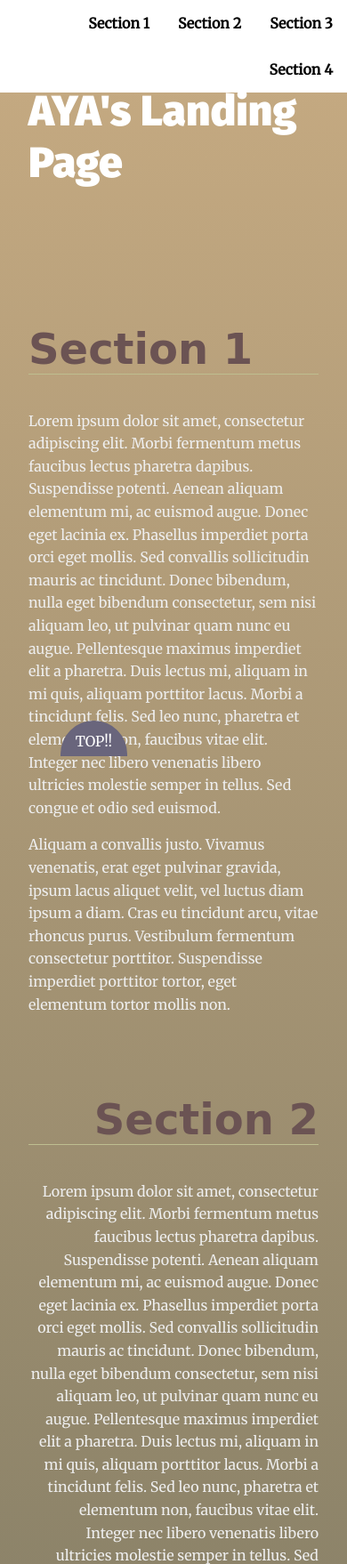
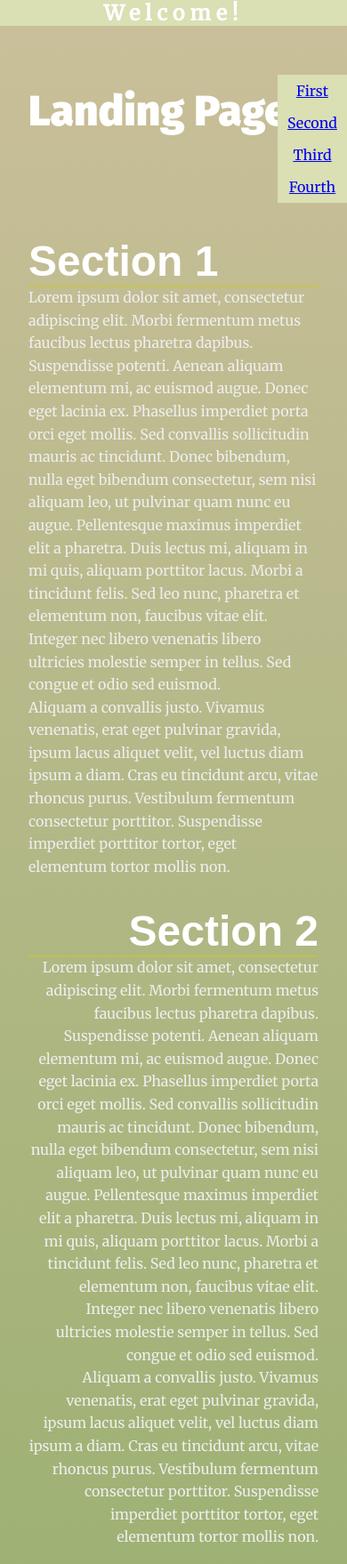
Before and after one commit to AyaNageh1111/LandingPage, a plain HTML site: page index.html in a window 390 px wide. Shown: the top 1758 px of the page at 89% size. Drawn offline with Linux system fonts and the light colour scheme.

Commit message:
update_navigation bar

```diff
--- a/css/styles.css
+++ b/css/styles.css
@@ -1,50 +1,191 @@
-/*
- *
- * CSS written based on SMACSS architecture.
- * To learn more, visit: http://smacss.com/
- *
- * For simplicity, no reset or normalize is added.
- * To learn more, visit: https://css-tricks.com/reboot-resets-reasoning/
- *
-*/
+*{
+    margin: 0px;
+    padding: 0px;
+    box-sizing: border-box;
+}
+html {
+    scroll-behavior: smooth;
+  }
+nav
+{
+    display: flex;
+    justify-content: space-around;
+    align-items: center;
+    /* min-height: 10vh; */
+    background-color: rgb(218, 223, 180);
+    position: sticky;
+    top:0px;
 
-/* ---- Base Rules ---- */
-/* html {
-    scroll-behavior: smooth;
+}
+.Welcome
+{
+    letter-spacing: 6px;
+    font-size: 20px;
+}
+.nav__a
+{
+    display: flex;
+    justify-content: space-around;
+    width: 30;
+
+}
+.nav__a li{
+    list-style: none;
+    padding: 8px;
+}
+nav .nav__a ul li a{
+    text-decoration: none;
+    font-weight: bold;
+    font-size: 20;
+    padding: 10px 20px;
+    /* display: inline-block; */
+}
+@media screen and (max-width:768px) {
+    .nav__a{
+        position: absolute;
+        /* display: none; */
+        right: 0px;
+        min-height: 10vh;
+        top: 10vh;
+        display: flex;
+        flex-direction: column;
+        align-items: center;
+        background-color: rgb(218, 223, 180);
+        width: 10%;
+    }
+}
+
+@media screen and (max-width:1024px) {
+    .nav__a{
+        width:20%
+    }
+}
+section {
+    position: relative;
+    min-height: 80vh;
+}
+
+section:nth-of-type(even) .landing__container {
+    margin-right: 0;
+    margin-left: auto;
+    text-align: right;
+}
+
+/* Background Circles */
+/* Note that background circles are created with psuedo elements before and after */
+/* Circles appear to be random do to use of :nth-of-type psuedo class */
+section:nth-of-type(odd) .landing__container::before {
+    content: '';
+    background: rgba(255, 255, 255, 0.187);
+    position: absolute;
+    z-index: -5;
+    width: 20vh;
+    height: 20vh;
+    border-radius: 50%;
+    opacity: 0;
+    transition: ease 0.5s all;
+}
+
+section:nth-of-type(even) .landing__container::before {
+    content: '';
+    background: rgb(255,255,255);
+    background: linear-gradient(0deg, rgba(255,255,255,.1) 0%, rgba(255,255,255,.2) 100%);
+    position: absolute;
+    top: 3em;
+    right: 3em;
+    z-index: -5;
+    width: 10vh;
+    height: 10vh;
+    border-radius: 50%;
+    opacity: 0;
+    transition: ease 0.5s all;
+}
+
+section:nth-of-type(3n) .landing__container::after {
+    content: '';
+    background: rgb(255,255,255);
+    background: linear-gradient(0deg, rgba(255,255,255,.1) 0%, rgba(255,255,255,.2) 100%);
+    position: absolute;
+    right: 0;
+    bottom: 0;
+    z-index: -5;
+    width: 10vh;
+    height: 10vh;
+    border-radius: 50%;
+    opacity: 0;
+    transition: ease 0.5s all;
+}
+
+section:nth-of-type(3n + 1) .landing__container::after {
+    content: '';
+    background: rgb(255,255,255);
+    background: linear-gradient(0deg, rgba(255,255,255,.1) 0%, rgba(255,255,255,.2) 100%);
+    position: absolute;
+    right: 20vw;
+    bottom: -5em;
+    z-index: -5;
+    width: 15vh;
+    height: 15vh;
+    border-radius: 50%;
+    opacity: 0;
+    transition: ease 0.5s all;
+}
+
+/* #First
+{
+    background-color:rgb(3, 49, 51);
+}
+#Second
+{
+    background-color:rgb(30, 90, 51);
+}
+
+#Third
+{
+    background-color:rgb(3, 49, 91);
+}
+
+#Fourth
+{
+    background-color: crimson;
 } */
 
+.active{
+    background-color: rgb(72, 124, 65); ;
+    transition: 0.3 ease background-color ;
+}
+.active a{
+    color: rgb(218, 223, 180);
+}
+
 body {
-  background: rgb(172, 221, 171);
-  background: linear-gradient(
-    0deg,
-    rgb(65, 80, 73) 0%,
-    rgb(199, 171, 130) 100%
-  );
+    background: rgb(218, 223, 180);
+    background: linear-gradient(0deg, rgb(119, 165, 82) 0%, rgb(202, 191, 154) 100%);
     margin: 0;
-  font-family: "Merriweather", serif;
+    font-family: 'Merriweather', serif;
     color: #fff;
 }
 
+
 /* Typeography General*/
 h1 {
-  font-family: "Fira Sans", sans-serif;
+    font-family: 'Fira Sans', sans-serif;
     font-size: 3em;
     margin: 2em 1rem;
 }
 
-@media only screen and (min-width: 30em) {
+@media only screen and (min-width: 35em){
     h1 {
-    font-family: "Oxygen", Serif;
         font-size: 7em;
         margin: 2em 4rem 1em;
     }
 }
 
 h2 {
-  border-bottom: 1px solid rgb(190, 190, 144);
-  font-family: "Oxygen", Cursive;
+    border-bottom: 1px solid #cc1;
+    font-family: 'Oxygen', Sans-Serif;
     font-size: 3em;
-  color: rgb(107, 83, 83);
+    color: #fff;
 }
 
 p {
@@ -64,14 +205,13 @@ main {
 
 section {
     position: relative;
-  min-height: 90vh;
+    min-height: 80vh;
 }
+
 
 /* ---- Module Rules ---- */
 
 /* Navigation Styles*/
-/***********************************  a button to make more sections  *****************************/
-
 .navbar__menu ul {
     padding-left: 0;
     margin: 0;
@@ -81,6 +221,7 @@ section {
 .navbar__menu li {
     display: inline-block;
 }
+
 .navbar__menu .menu__link {
     display: block;
     padding: 1em;
@@ -90,15 +231,8 @@ section {
 }
 
 .navbar__menu .menu__link:hover {
-  background: #9c7a76;
+    background: #333;
     color: #fff;
-  transition: ease 0.3s all;
-}
-
-/********************************** make a different style for active links ***********************/
-.navbar__menu .active-link {
-  background: #daac99;
-  color: rgb(255, 255, 255);
     transition: ease 0.3s all;
 }
 
@@ -113,14 +247,15 @@ section {
 
 /* Footer Styles */
 .page__footer {
-  background: rgb(0, 0, 0);
+    background: #000;
     padding: 3em;
     color: #fff;
 }
 
-.page__footer p {
+.page__footer p{
     color: #fff;
 }
+
 
 /* ---- Theme Rules ---- */
 /* Landing Container Styles */
@@ -129,7 +264,7 @@ section {
     text-align: left;
 }
 
-@media only screen and (min-width: 35em) {
+@media only screen and (min-width: 35em){
     .landing__container {
         max-width: 50em;
         padding: 4em;
@@ -146,7 +281,7 @@ section:nth-of-type(even) .landing__container {
 /* Note that background circles are created with psuedo elements before and after */
 /* Circles appear to be random do to use of :nth-of-type psuedo class */
 section:nth-of-type(odd) .landing__container::before {
-  content: "";
+    content: '';
     background: rgba(255, 255, 255, 0.187);
     position: absolute;
     z-index: -5;
@@ -158,13 +293,9 @@ section:nth-of-type(odd) .landing__container::before {
 }
 
 section:nth-of-type(even) .landing__container::before {
-  content: "";
-  background: rgb(255, 255, 255);
-  background: linear-gradient(
-    0deg,
-    rgba(255, 255, 255, 0.1) 0%,
-    rgba(255, 255, 255, 0.2) 100%
-  );
+    content: '';
+    background: rgb(255,255,255);
+    background: linear-gradient(0deg, rgba(255,255,255,.1) 0%, rgba(255,255,255,.2) 100%);
     position: absolute;
     top: 3em;
     right: 3em;
@@ -177,13 +308,9 @@ section:nth-of-type(even) .landing__container::before {
 }
 
 section:nth-of-type(3n) .landing__container::after {
-  content: "";
-  background: rgb(255, 255, 255);
-  background: linear-gradient(
-    0deg,
-    rgba(255, 255, 255, 0.1) 0%,
-    rgba(255, 255, 255, 0.2) 100%
-  );
+    content: '';
+    background: rgb(255,255,255);
+    background: linear-gradient(0deg, rgba(255,255,255,.1) 0%, rgba(255,255,255,.2) 100%);
     position: absolute;
     right: 0;
     bottom: 0;
@@ -196,13 +323,9 @@ section:nth-of-type(3n) .landing__container::after {
 }
 
 section:nth-of-type(3n + 1) .landing__container::after {
-  content: "";
-  background: rgb(255, 255, 255);
-  background: linear-gradient(
-    0deg,
-    rgba(255, 255, 255, 0.1) 0%,
-    rgba(255, 255, 255, 0.2) 100%
-  );
+    content: '';
+    background: rgb(255,255,255);
+    background: linear-gradient(0deg, rgba(255,255,255,.1) 0%, rgba(255,255,255,.2) 100%);
     position: absolute;
     right: 20vw;
     bottom: -5em;
@@ -214,17 +337,13 @@ section:nth-of-type(3n + 1) .landing__container::after {
     transition: ease 0.5s all;
 }
 
+
 /* ---- Theme State Rules ---- */
 /* Section Active Styles */
 /* Note: your-active-class class is applied through javascript. You should update the class here and in the index.html to what you set in your javascript file.  */
 section.your-active-class {
-  background: rgba(141, 109, 146, 0.5);
-  background: linear-gradient(
-    0deg,
-    rgba(120, 111, 121, 0.69) 0%,
-    rgba(187, 106, 106, 0.45) 100%
-  );
-  border-radius: 20px;
+    background: rgb(194, 73, 52);
+    background: linear-gradient(0deg, rgba(228, 218, 89, 0.4) 0%, rgba(115, 150, 76, 0) 100%);
 }
 
 section.your-active-class .landing__container::before {
@@ -240,31 +359,13 @@ section.your-active-class .landing__container::after {
 /* Section Active Styles Keyframe Animations */
 @keyframes rotate {
 	from {
-    transform: rotate(0deg) translate(-1em) rotate(0deg);
+		transform: rotate(0deg)
+		           translate(-1em)
+		           rotate(0deg);
 	}
 	to {
-    transform: rotate(360deg) translate(-1em) rotate(-360deg);
+		transform: rotate(360deg)
+		           translate(-1em)
+		           rotate(-360deg);
 	}
 }
-/****************************** making some changes on the button on small screens **************************/
-@media only screen and (max-width: 39.5em) {
-  .navbar__menu #btn {
-    top: 100%;
-    font-size: 17px;
-    width: 7.5em;
-    height: 1.8em;
-  }
-}
-#to-top {
-  border-radius: 60px 60px 0px 0px;
-  background-color: #69657c;
-  width: 75px;
-  height: 40px;
-  text-align: center;
-  line-height: 47px;
-  position: fixed;
-  bottom: -6px;
-  margin-left: 20px;
-  cursor: pointer;
-  /* display: none; */
-}
--- a/index.html
+++ b/index.html
@@ -1,5 +1,6 @@
-<!DOCTYPE >
-<html lang="en">
+<!DOCTYPE html>
+<html lang= "en">
+
 <head>
     <meta charset="UTF-8">
     <meta name="viewport" content="width=device-width, initial-scale=1.0">
@@ -8,26 +9,31 @@
     <!-- Load Google Fonts -->
     <link href="https://fonts.googleapis.com/css?family=Fira+Sans:900|Merriweather&display=swap" rel="stylesheet">  <!-- Load Styles -->
     <link href="css/styles.css" rel="stylesheet">
+    <!-- link the css -->
+    <link rel ="stylesheet" href="style.css">
 </head>
+
 <body>
-  <!-- HTML Follows BEM naming conventions
-  IDs are only used for sections to connect menu achors to sections -->
     <header class="page__header">
     <nav class="navbar__menu">
-      <!-- Navigation starts as empty UL that will be populated with JS -->
-      <ul id="navbar__list"></ul>
+        <!-- just a welcoming -->
+        <div class ="Welcome">
+            <h3>Welcome!</h3>
+        </div>
+
+        <ul class="nav__a" id="navbar__list">
+            <li class= "section1 active"><a href="#section1">First</a></li>
+            <li class="section2"><a href="#section2">Second</a></li>
+            <li class="section3"><a href="#section3">Third</a></li>
+            <li class="section4"><a href="#section4">Fourth</a></li>
+        </ul>
     </nav>
 </header>
 <main>
-
-
-      <h1>AYA's Landing Page </h1>
+    <header class="main__hero">
+        <h1>Landing Page </h1>
         </header>
-    <!-- Each Section has an ID (used for the anchor) and
-    a data attribute that will populate the li node.
-    Adding more sections will automatically populate nav.
-    The first section is set to active class by default -->
-    <section  id="section1" data-nav="Section 1"  >
+        <section id="section1" data-nav="Section 1" class="your-active-class">
             <div class="landing__container">
               <h2>Section 1</h2>
               <p>Lorem ipsum dolor sit amet, consectetur adipiscing elit. Morbi fermentum metus faucibus lectus pharetra dapibus. Suspendisse potenti. Aenean aliquam elementum mi, ac euismod augue. Donec eget lacinia ex. Phasellus imperdiet porta orci eget mollis. Sed convallis sollicitudin mauris ac tincidunt. Donec bibendum, nulla eget bibendum consectetur, sem nisi aliquam leo, ut pulvinar quam nunc eu augue. Pellentesque maximus imperdiet elit a pharetra. Duis lectus mi, aliquam in mi quis, aliquam porttitor lacus. Morbi a tincidunt felis. Sed leo nunc, pharetra et elementum non, faucibus vitae elit. Integer nec libero venenatis libero ultricies molestie semper in tellus. Sed congue et odio sed euismod.</p>
@@ -54,17 +60,13 @@
           <section id="section4" data-nav="Section 4">
             <div class="landing__container">
               <h2>Section 4</h2>
-        <p>I am trying to add new content HEREEEEEEEEEE. Lorem ipsum dolor sit amet, consectetur adipiscing elit. Morbi fermentum metus faucibus lectus pharetra dapibus. Suspendisse potenti. Aenean aliquam elementum mi, ac euismod augue. Donec eget lacinia ex. Phasellus imperdiet porta orci eget mollis. Sed convallis sollicitudin mauris ac tincidunt. Donec bibendum, nulla eget bibendum consectetur, sem nisi aliquam leo, ut pulvinar quam nunc eu augue. Pellentesque maximus imperdiet elit a pharetra. Duis lectus mi, aliquam in mi quis, aliquam porttitor lacus. Morbi a tincidunt felis. Sed leo nunc, pharetra et elementum non, faucibus vitae elit. Integer nec libero venenatis libero ultricies molestie semper in tellus. Sed congue et odio sed euismod.</p>
+              <p>Lorem ipsum dolor sit amet, consectetur adipiscing elit. Morbi fermentum metus faucibus lectus pharetra dapibus. Suspendisse potenti. Aenean aliquam elementum mi, ac euismod augue. Donec eget lacinia ex. Phasellus imperdiet porta orci eget mollis. Sed convallis sollicitudin mauris ac tincidunt. Donec bibendum, nulla eget bibendum consectetur, sem nisi aliquam leo, ut pulvinar quam nunc eu augue. Pellentesque maximus imperdiet elit a pharetra. Duis lectus mi, aliquam in mi quis, aliquam porttitor lacus. Morbi a tincidunt felis. Sed leo nunc, pharetra et elementum non, faucibus vitae elit. Integer nec libero venenatis libero ultricies molestie semper in tellus. Sed congue et odio sed euismod.</p>
 
               <p>Aliquam a convallis justo. Vivamus venenatis, erat eget pulvinar gravida, ipsum lacus aliquet velit, vel luctus diam ipsum a diam. Cras eu tincidunt arcu, vitae rhoncus purus. Vestibulum fermentum consectetur porttitor. Suspendisse imperdiet porttitor tortor, eget elementum tortor mollis non.</p>
             </div>
           </section>
 </main>
-  <footer class="page__footer">
-    <p>&copy Udacity</p>
-    <!--------- adding an icon to go to the top of the page it appears after 800px down ------------>
-    <div id="to-top">TOP!!</div>
-  </footer>
     <script src="js/app.js"></script>
 </body>
+
 </html>
--- a/js/app.js
+++ b/js/app.js
@@ -1,71 +1,116 @@
+/**
+ *
+ * Manipulating the DOM exercise.
+ * Exercise programmatically builds navigation,
+ * scrolls to anchors from navigation,
+ * and highlights section in viewport upon scrolling.
+ *
+ * Dependencies: None
+ *
+ * JS Version: ES2015/ES6
+ *
+ * JS Standard: ESlint
+ *
+*/
 
 /**
- * make list items equal to the number of sections by iterate on them
- * but I need to remove all items to avoid the duplicating
- */
-const navBar = document.getElementById("navbar__list");
-const CreatNavBar = () => {
-  document.querySelectorAll("section").forEach((section) => {
-    const listItem = `<li><a href="#${section.id}" data-nav="${section.id}" class="menu__link">${section.dataset.nav}</a></li>`;
-    navBar.insertAdjacentHTML("beforeend", listItem);
-  });
-};
-/**
- *  function to observe the section to specify which section on the viewport and its link
- *  loop over entries (sections)
- *  get active link by using the id of the section on viewport
- *  add active class to the section on viewport
- *  add active class to the section's link
- *  edit the hash of location manual cause i prevent default behavior
- *  remove active classes
- */
-
-window.onscroll = function() {
-	document.querySelectorAll("section").forEach(function(active) {
-    let activeLink = navBar.querySelector(`[data-nav=${active.id}]`);
-	if(active.getBoundingClientRect().top >= -400 && active.getBoundingClientRect().top <= 150){
-
-    active.classList.add("your-active-class");
-    activeLink.classList.add("active-link");
-
-    }
-    else{
-         active.classList.remove("your-active-class");
-         activeLink.classList.remove("active-link");
-    }
-	});
-}
+ * Comments should be present at the beginning of each procedure and class.
+ * Great to have comments before crucial code sections within the procedure.
+*/
 
 /**
- * when you click on nav links will go smoothly to the correct section
- */
-navBar.addEventListener("click", (event) => {
-  event.preventDefault();
-  if (event.target.dataset.nav) {
-    document
-      .getElementById(`${event.target.dataset.nav}`)
-      .scrollIntoView({ behavior: "smooth" });
-    setTimeout(() => {
-      location.hash = `${event.target.dataset.nav}`;
-    }, 200);
-  }
-});
+ * Define Global Variables
+ *
+*/
 
 
-CreatNavBar();
+/**
+ * End Global Variables
+ * Start Helper Functions
+ *
+*/
 
 
-// save the icon used to go to the top and the header in variables
-const toTop = document.getElementById("to-top");
-const header = document.querySelector(".page__header");
 
-// Clicking on the icon the document will scroll to the top smoothly
-toTop.addEventListener("click", () => {
-  document.documentElement.scrollTo({
-    top: 0,
-    behavior: "smooth" });
-});
 /**
- * disappear the header after 8 seconds and appear again when scrolling.
- * appearing the icon(to-top) after 800px to down
- */
+ * End Helper Functions
+ * Begin Main Functions
+ *
+*/
+
+// build the nav
+
+
+// Add class 'active' to section when near top of viewport
+
+
+// Scroll to anchor ID using scrollTO event
+
+
+/**
+ * End Main Functions
+ * Begin Events
+ *
+*/
+
+// Build menu
+
+// Scroll to section on link click
+
+// Set sections as active
+
+
+// // Dynamically add Sections
+
+// section_id =0;
+// // Event
+// const section =document.createElement('div');
+
+// const section_text = document.createTextNode('this is a new section');
+
+// section.appendChild(section_text);
+
+// document.body.appendChild(section);
+// section.classList.add('all_sections');
+
+// section.id=1;
+
+// const navigation=()=>{
+//     const nav__a =document.querySelectorAll('.nav__a li');
+
+//     nav__a.forEach((link, index)=>{
+//         link.style
+//     });
+// }
+
+// navigation();
+
+
+const section = document.querySelectorAll('section');
+const nav__li=document.querySelectorAll(' ul li');
+
+window.addEventListener('scroll', ()=>{
+    let current_active_section='';
+    section.forEach(section=>{
+        const top =section.offsetTop;
+        const height= section.clientHeight;
+        if (pageYOffset>=(top-height/4)){
+        current_active_section=section.getAttribute('id');
+       section.classList.add('your-active-class');
+        }
+        else
+        {
+            section.classList.remove('your-active-class');
+        }
+    })
+
+    nav__li.forEach(nav__li=>{
+        console.log(nav__li.className);
+        nav__li.classList.remove('active');
+        if(nav__li.classList.contains(current_active_section)){
+            nav__li.classList.add('active');
+        }
+        })
+
+
+})
```
Also changed, not shown: 3 other files. Lines whose indentation alone changed are shown as unchanged.
